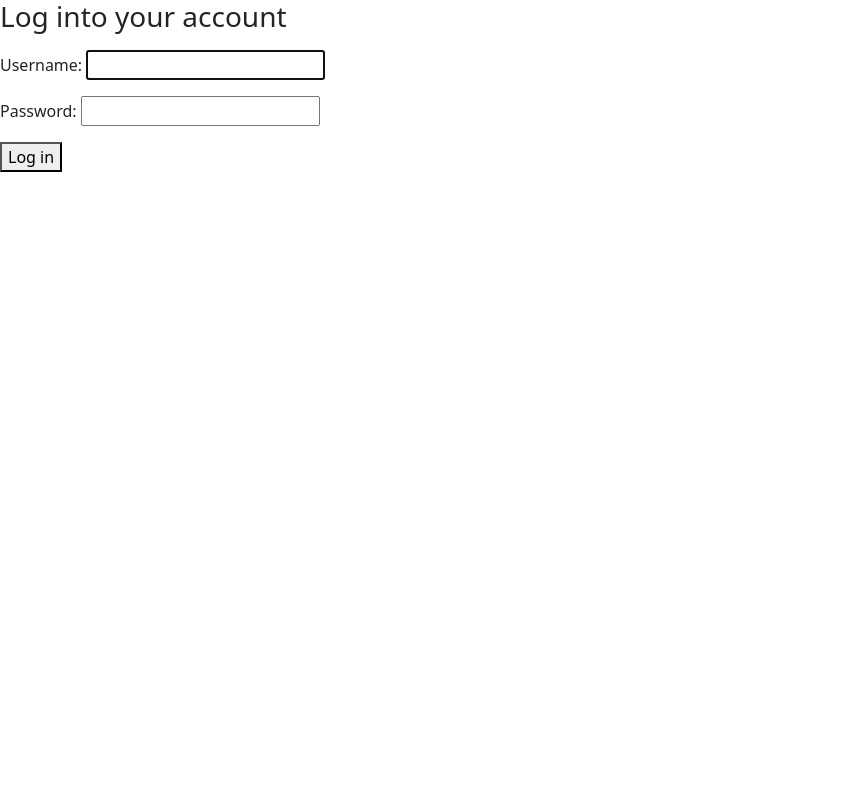
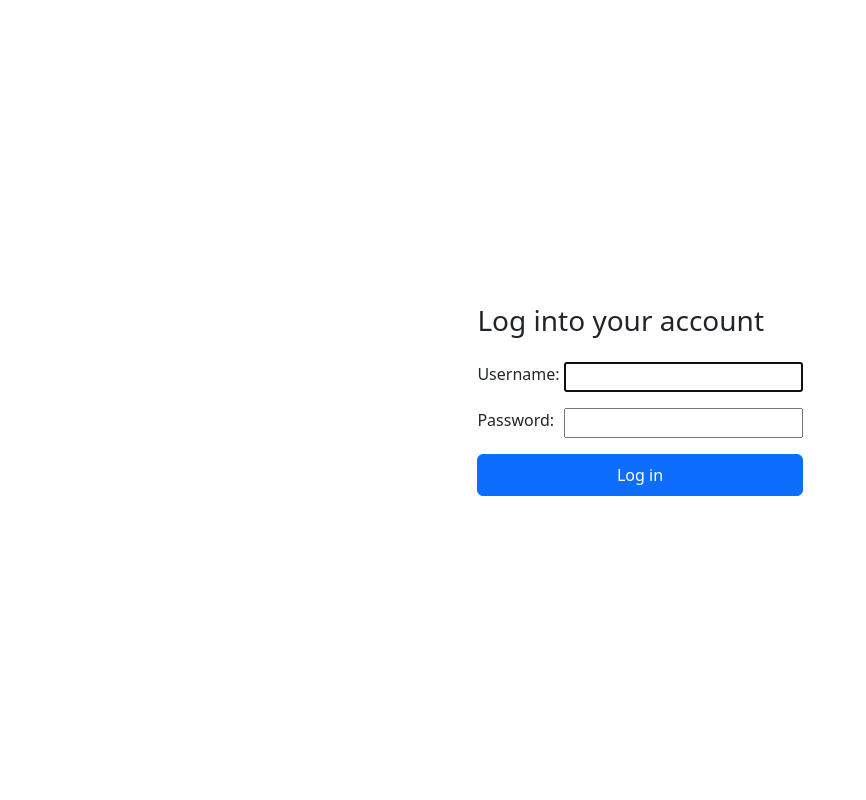
Before and after one commit to cr1deg0/Survey_app, a Django app: page /account/login/ in a window 1280 px wide. Shown: the whole page, without its empty margins (0-866 px from the left). Run offline with Django 4.2, Linux system fonts and the light colour scheme.

Commit message:
Completed 'login' template and routing

```diff
--- a/surveys/templates/my_surveys.html
+++ b/surveys/templates/my_surveys.html
@@ -2,7 +2,7 @@
 
 {% block content %}
 
-<main class="container">
+<main class="container vh-100 ">
   <h1>Your surveys</h1>
 </main>
 {% endblock %}
--- a/surveys/templates/registration/login.html
+++ b/surveys/templates/registration/login.html
@@ -1,21 +1,21 @@
 {% extends '../base.html' %}
 
 {% block content %}
-  <main class="">
-    <h1 class="h3 mb-3 fw-normal">Log into your account</h1>
-    <form method="post">
-      {% csrf_token %}
-      <!-- <div class="form-floating">
-        <input type="username" class="form-control" id="username" placeholder="username">
-        <label for="username">Username</label>
+  <main class="d-flex align-items-center py-4 vh-100">
+      <div class="m-auto">
+        <h1 class="h3 mb-4 fw-normal">Log into your account</h1>
+        <form method="post">
+          {% csrf_token %}
+          <div class="d-flex justify-content-between mb-3">
+            <div class="me-1">{{form.username.label_tag}}</div>
+            {{form.username}}
+          </div>
+          <div class="d-flex justify-content-between mb-3">
+            <div class="me-1">{{form.password.label_tag}}</div>
+            {{form.password}}
+          </div>
+          <button type="submit" class="btn btn-primary w-100 py-2">Log in</button>
+        </form>
       </div>
-      <div class="form-floating">
-        <input type="password" class="form-control" id="password" placeholder="Password">
-        <label for="password">Password</label>
-      </div>
-    -->
-      {{form.as_p}}
-      <button type="submit">Log in</button>
-    </form>
   </main>
 {% endblock %}
--- a/surveys/views.py
+++ b/surveys/views.py
@@ -1,4 +1,5 @@
 from django.views.generic.base import TemplateView
+from django.contrib.auth.decorators import login_required
 # from django.views import Views
 
 # Create your views here.
@@ -7,5 +8,6 @@ class Home(TemplateView):
   """ Home page view """
   template_name = 'home.html'
 
+
 class My_Surveys(TemplateView):
   template_name = 'my_surveys.html'
```
